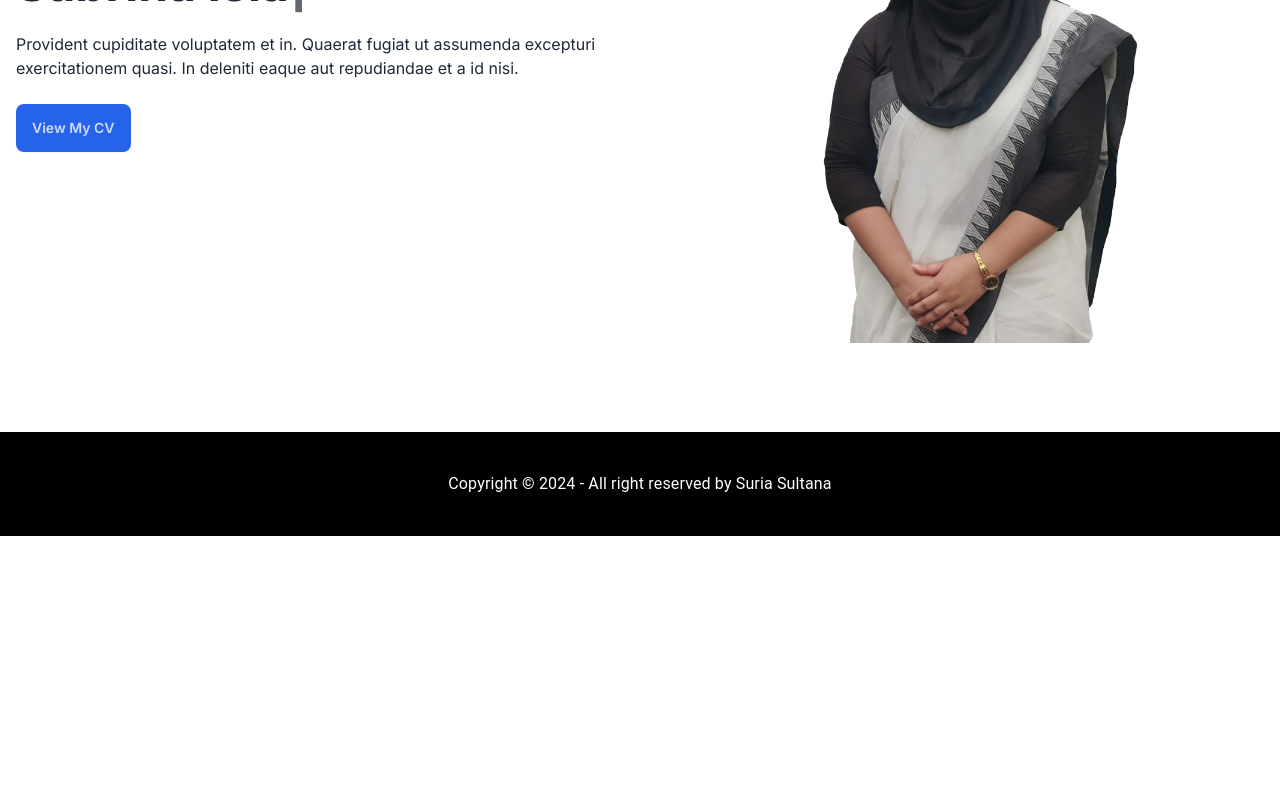
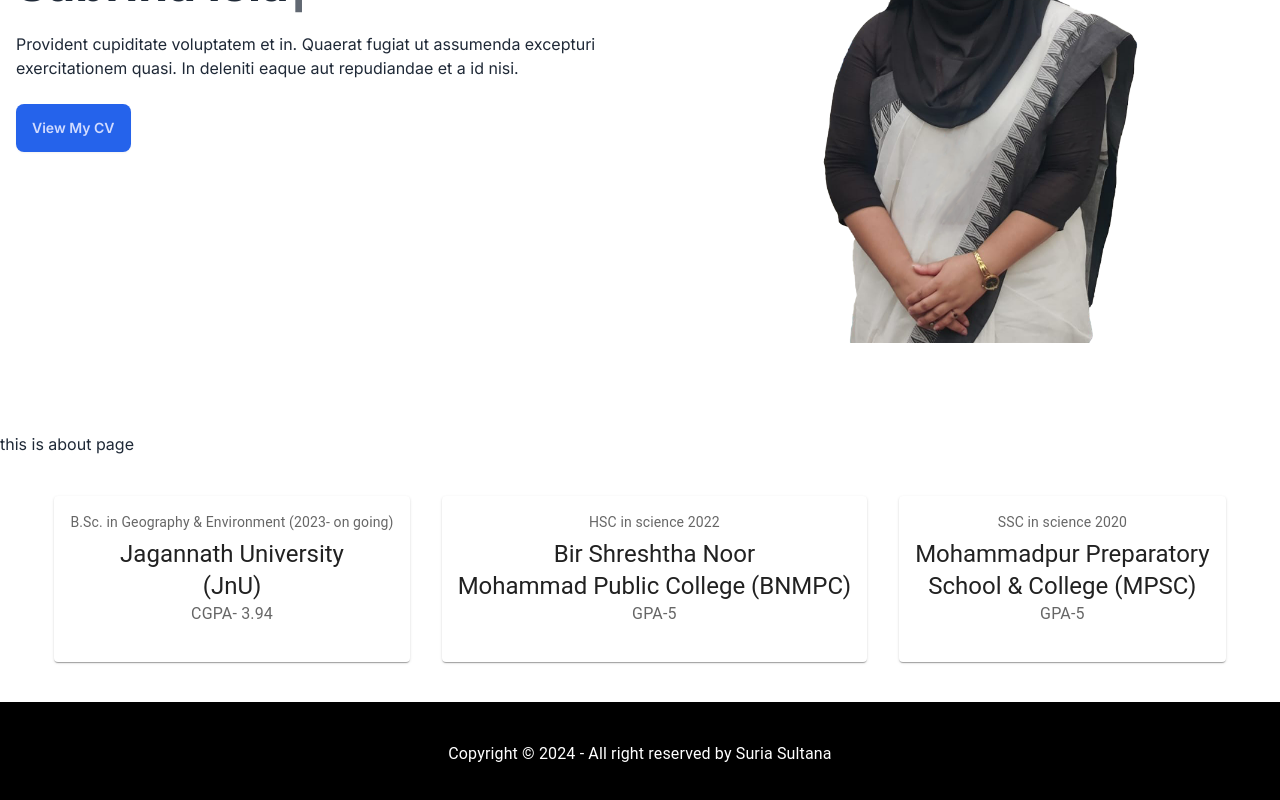
Before and after one commit to suraiyasultana826/sabrina-islam-portfolio, a Next.js app: page / in a window 1280 px wide. Shown: the part 468-1268 px from the top of the page. Before the commit the page ends 1004 px from the top, so only its background shows below. Built offline with nearby package versions, Linux system fonts and the light colour scheme.

Commit message:
added react spycroll

```diff
--- a/package.json
+++ b/package.json
@@ -16,6 +16,7 @@
     "next": "14.2.5",
     "react": "^18",
     "react-dom": "^18",
+    "react-scroll": "^1.9.0",
     "typewriter-effect": "^2.21.0"
   },
   "devDependencies": {
--- /dev/null
+++ b/src/app/about/page.js
@@ -0,0 +1,11 @@
+import About from "@/components/About";
+
+const aboutPage = () => {
+    return (
+        <div>
+            <About></About>
+        </div>
+    );
+};
+
+export default aboutPage;
--- /dev/null
+++ b/src/app/education/page.js
@@ -0,0 +1,11 @@
+import Education from "@/components/Education";
+
+const educationPage = () => {
+    return (
+        <div>
+     <Education></Education>
+        </div>
+    );
+};
+
+export default educationPage;
--- a/src/app/page.js
+++ b/src/app/page.js
@@ -3,17 +3,15 @@ import Image from "next/image";
 import sab from "@/assets/oo.png";
 import Typewriter from 'typewriter-effect';
 import { Box } from "@mui/material";
+import About from "@/components/About";
+import Education from "@/components/Education";
 const HomePage = () => {
   return (
     <div>
       <div className="hero  min-h-screen">
         <div className="hero-content flex-col lg:flex-row-reverse">
-    <Image width={600} height={800} alt='sabrinaImage' src={sab}/>
+          <Image width={600} height={800} alt='sabrinaImage' src={sab} />
           <div>
-    {/* <p className="py-6 text-xl">
-       This is Sabrina Islam Trina
-      </p> */}
-
             <h1 className="md:text-5xl text-xl font-bold">This is</h1>
             <h1 className="md:text-5xl text-xl font-bold">
               <Typewriter
@@ -30,11 +28,13 @@ const HomePage = () => {
               quasi. In deleniti eaque aut repudiandae et a id nisi.
             </p>
             <a href="https://drive.google.com/file/d/11oNqa7OiqLcb7iKTy4dg0QCKP9Sug8JF/view">
-     <button  className="btn btn-primary bg-blue-600 border-0">View My CV</button>
+              <button className="btn btn-primary bg-blue-600 border-0">View My CV</button>
             </a>
           </div>
         </div>
       </div>
+     <About></About>
+     <Education></Education>
     </div>
   );
 };
--- /dev/null
+++ b/src/components/About.js
@@ -0,0 +1,10 @@
+
+const About = () => {
+    return (
+        <div id="/about">
+           <h1>this is about page</h1>
+        </div>
+    );
+};
+
+export default About;
--- /dev/null
+++ b/src/components/Education.js
@@ -0,0 +1,64 @@
+import { Box, Card, CardContent, Stack, Typography } from "@mui/material";
+
+const Education = () => {
+    return (
+        <div id="/education">
+
+                 <Stack className="text-center justify-center my-10"
+  direction={{ xs: 'column', sm: 'row' }}
+  spacing={{ xs: 1, sm: 2, md: 4 }}
+>
+  <Box className='border-blue-700'>
+  <Card sx={{ minWidth: 275 }}>
+      <CardContent  className="border-blue-700" >
+        <Typography sx={{ fontSize: 14 }} color="text.secondary" gutterBottom>
+        B.Sc. in Geography & Environment (2023- on going)
+        </Typography>
+        <Typography variant="h5" component="div">
+        Jagannath University <br></br> (JnU)
+        </Typography>
+        <Typography sx={{ mb: 1.5 }} color="text.secondary">
+        CGPA- 3.94
+
+        </Typography>
+      </CardContent>
+    </Card>
+  </Box>
+  <Box>
+  <Card sx={{ minWidth: 275 }}>
+      <CardContent>
+        <Typography sx={{ fontSize: 14 }} color="text.secondary" gutterBottom>
+        HSC in science 2022
+        </Typography>
+        <Typography variant="h5" component="div">
+        Bir Shreshtha Noor <br></br> Mohammad Public College (BNMPC)
+        </Typography>
+        <Typography sx={{ mb: 1.5 }} color="text.secondary">
+        GPA-5
+
+        </Typography>
+      </CardContent>
+    </Card>
+  </Box>
+  <Box>
+  <Card sx={{ minWidth: 275 }}>
+      <CardContent>
+        <Typography sx={{ fontSize: 14 }} color="text.secondary" gutterBottom>
+        SSC in science 2020
+        </Typography>
+        <Typography variant="h5" component="div">
+        Mohammadpur Preparatory <br></br> School & College (MPSC)
+        </Typography>
+        <Typography sx={{ mb: 1.5 }} color="text.secondary">
+        GPA-5
+
+        </Typography>
+      </CardContent>
+    </Card>
+  </Box>
+</Stack>
+        </div>
+    );
+};
+
+export default Education;
--- a/src/components/Navbar.js
+++ b/src/components/Navbar.js
@@ -12,8 +12,8 @@ import Avatar from '@mui/material/Avatar';
 import Button from '@mui/material/Button';
 import Tooltip from '@mui/material/Tooltip';
 import MenuItem from '@mui/material/MenuItem';
-import AdbIcon from '@mui/icons-material/Adb';
-import Link from 'next/link';
+// import Link from 'next/link';
+import {Link} from 'react-scroll';
 
 const navItems = [
     {
@@ -141,7 +141,13 @@ function Navbar() {
           </Typography>
           <Box className='w-[100px] ml-96'  sx={{ flexGrow: 1, display: { xs: 'none', md: 'flex' } }}>
             {navItems.map((item) => (
-              <Link key={item} href={item.pathname}>
+              <Link activeClass="active"
+              to={item.pathname}
+              spy={true}
+              smooth={true}
+              offset={50}
+              duration={500}
+              key={item} href={item.pathname}>
                 <Button  className='text-black '>{item.route}</Button>
               </Link>
             ))}
```
Also changed, not shown: 1 other file (tests, documents, lock files or other folders). Lines whose indentation alone changed are shown as unchanged.
